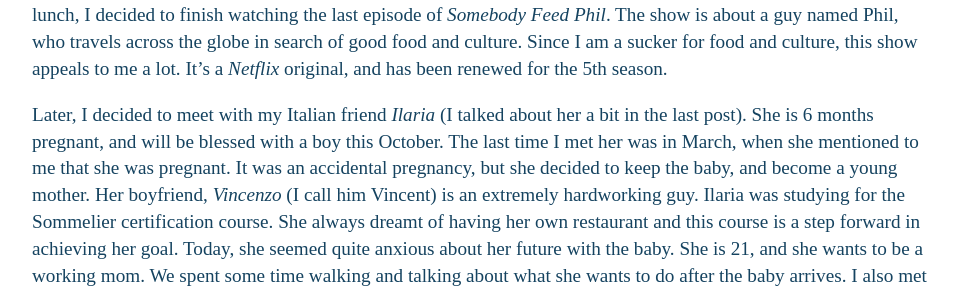
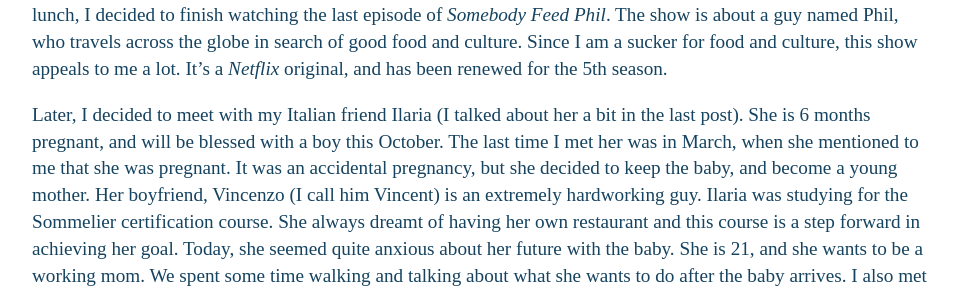
Before and after one commit to debashmitap/debashmitap.github.io, a Jekyll site: the page built from _posts/2021-06-25-before-vacation.md, in a window 1280 px wide. Shown: the part 229-523 px from the top of the page, without its empty margins (160-1119 px from the left). Built offline with Jekyll 4.4.1, drawn with Linux system fonts in a browser that asks for light colours; some of the changed text lies outside the part shown.

Commit message:
Update 2021-06-25-before-vacation.md

```diff
--- a/_posts/2021-06-25-before-vacation.md
+++ b/_posts/2021-06-25-before-vacation.md
@@ -7,7 +7,7 @@ date: 2021-06-25
 Today was the last working day before I take a vacation. Well, I spent my entire morning cleaning the house. After lunch, I decided to finish watching the last episode of *Somebody Feed Phil*. The show is about a guy named Phil, who travels across the globe in search of good food and culture. Since I am a sucker for food and culture, this show appeals to me a lot. It's a *Netflix* original, and has been renewed for the 5th season.
 
 
-Later, I decided to meet with my Italian friend *Ilaria* (I talked about her a bit in the last post). She is 6 months pregnant, and will be blessed with a boy this October. The last time I met her was in March, when she mentioned to me that she was pregnant. It was an accidental pregnancy, but she decided to keep the baby, and become a young mother. Her boyfriend, *Vincenzo* (I call him Vincent) is an extremely hardworking guy. Ilaria was studying for the Sommelier certification course. She always dreamt of having her own restaurant and this course is a step forward in achieving her goal. Today, she seemed quite anxious about her future with the baby. She is 21, and she wants to be a working mom. We spent some time walking and talking about what she wants to do after the baby arrives. I also met her parents, who came to pick her up, and they looked lovely as always.
+Later, I decided to meet with my Italian friend Ilaria (I talked about her a bit in the last post). She is 6 months pregnant, and will be blessed with a boy this October. The last time I met her was in March, when she mentioned to me that she was pregnant. It was an accidental pregnancy, but she decided to keep the baby, and become a young mother. Her boyfriend, Vincenzo (I call him Vincent) is an extremely hardworking guy. Ilaria was studying for the Sommelier certification course. She always dreamt of having her own restaurant and this course is a step forward in achieving her goal. Today, she seemed quite anxious about her future with the baby. She is 21, and she wants to be a working mom. We spent some time walking and talking about what she wants to do after the baby arrives. I also met her parents, who came to pick her up, and they looked lovely as always.
 
 
 {%
```
